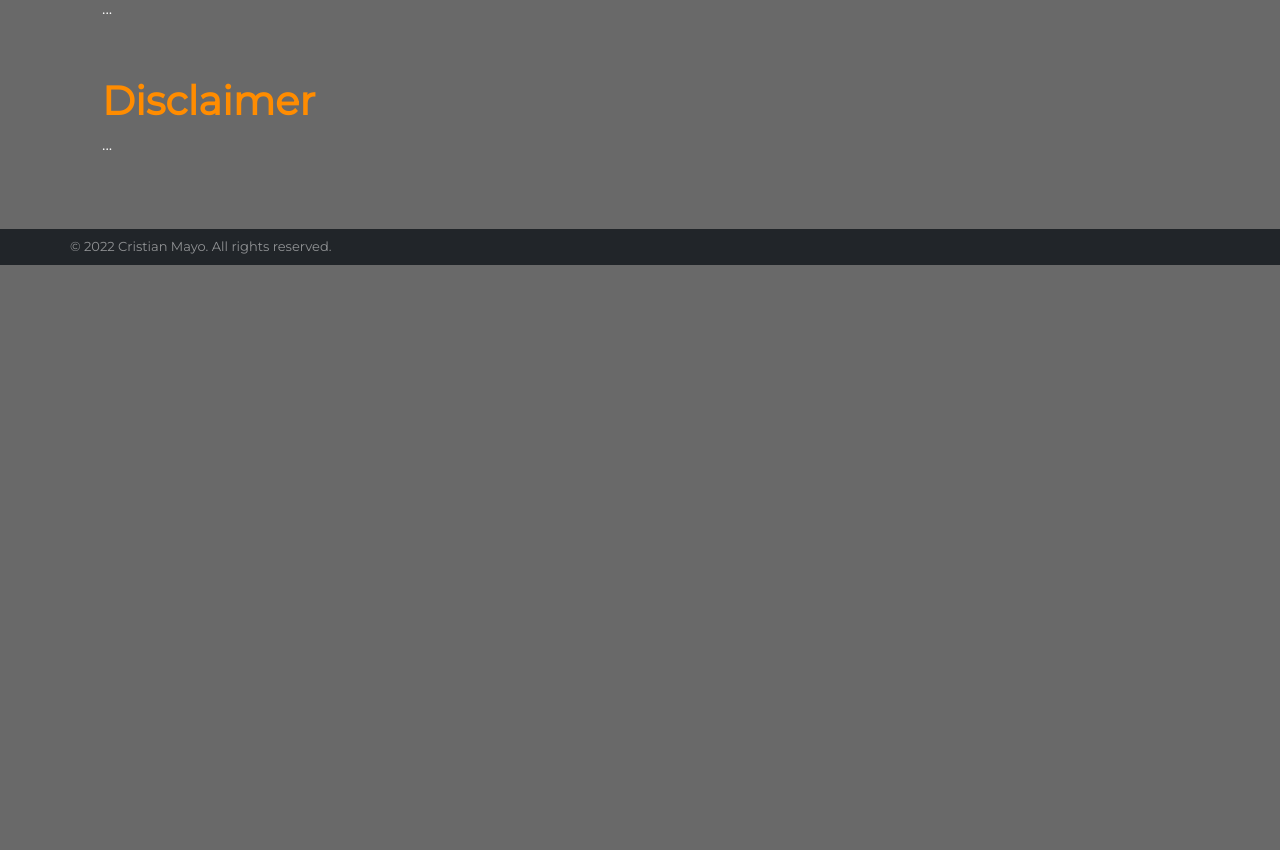
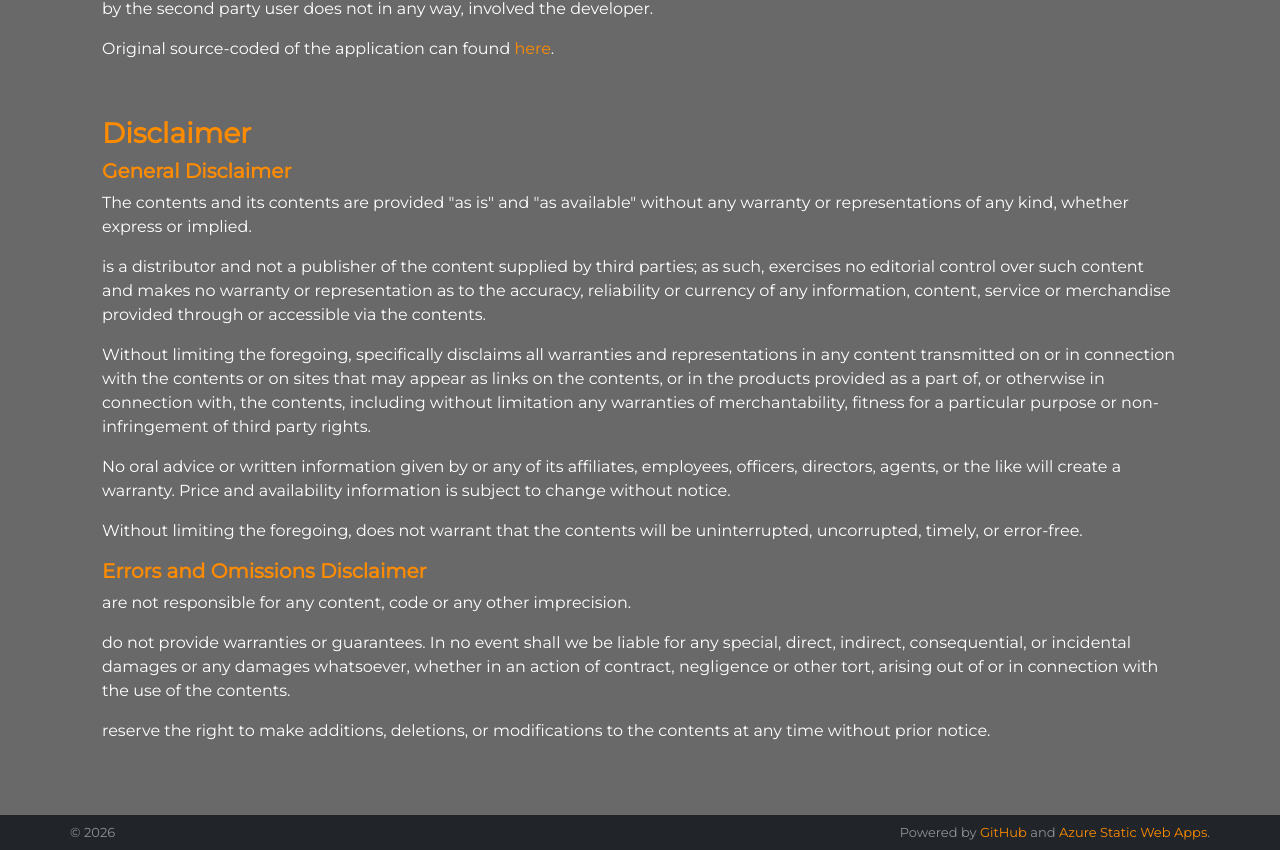
Before and after one commit to cristianmayo/eleventy-blogsite-generator, an Eleventy site: page src/about.njk in a window 1280 px wide. Shown: the part 717-1567 px from the top of the page. Before the commit the page ends 982 px from the top, so only its background shows below. Built offline with nearby package versions, Linux system fonts and the light colour scheme; Eleventy itself is replaced by a stand-in of ours; files that its build step writes are made by us from their sources.

Commit message:
Few changes and fixes on contents

```diff
--- a/src/_includes/_base.njk
+++ b/src/_includes/_base.njk
@@ -8,7 +8,7 @@
         <title>{{ title }}</title>
         <meta charset="UTF-8">
         <meta http-equiv="X-UA-Compatible" content="IE=edge">
-        <meta name="description" content="Blog posts in Fullstack Dev Technology">
+        <meta name="description" content="Blog posts in Eleventy Blogsite Generator">
         <meta name="viewport" content="width=device-width, initial-scale=1">
         <link rel="preconnect" href="https://fonts.googleapis.com">
         <link rel="preconnect" href="https://fonts.gstatic.com" crossorigin>
--- a/src/_includes/_footer.njk
+++ b/src/_includes/_footer.njk
@@ -1,5 +1,9 @@
 <footer class="bg-dark text-white-50">
-    <div class="container">
-        <label for="footer">&copy; 2022 Cristian Mayo. All rights reserved.</label>
+    <div class="container d-flex">
+        <label class="me-auto">&copy; {% currentYear %} {{ author }}</label>
+        <label>
+            Powered by <a href="hhttps://github.com/" target="_blank">GitHub</a> and
+            <a href="https://azure.microsoft.com/en-us/services/app-service/static/" target="_blank">Azure Static Web Apps</a>.
+        </label>
     </div>
 </footer>
--- a/src/_includes/_header.njk
+++ b/src/_includes/_header.njk
@@ -9,8 +9,9 @@
                     <img src="/assets/img/_featured.png" class="d-block w-100">
                 {% endif %}
                 <div class="carousel-caption md-block bg-dark">
+                    <label class="badge bg-secondary m-3">Featured Post # {{ loop.index }}</label>
                     <h4>{{ post.data.title }}</h4>
-                    <p class="md-block">Posted by {{ post.data.author }} on {{ post.date }}</p>
+                    <p class="md-block">Posted by {{ post.data.author }} on {{ post.date | postDate }}</p>
                     <p class="md-block">{{ post.data.description }}</p>
                     <a href="{{ post.url }}" class="btn btn-primary p-2">Read more...</a>
                 </div>
--- a/src/_includes/_nav.njk
+++ b/src/_includes/_nav.njk
@@ -2,7 +2,7 @@
     <div class="container">
         <a class="navbar-brand" href="/">
             <img src="/assets/img/_author.png" alt="Author Thumbnail" width="40" class="rounded-circle bg-light">
-            <span class="m-2">Eleventy Blogsite Generator</span>
+            <span class="m-2">{{ siteName }}</span>
         </a>
         <button class="navbar-toggler" type="button" data-bs-toggle="collapse" data-bs-target="#navToggler" aria-controls="navToggler" aria-expanded="false" aria-label="Toggle navigation">
             <span class="navbar-toggler-icon"></span>
@@ -21,12 +21,12 @@
             </ul>
             <ul class="d-flex align-items-center m-0 p-0">
                 <li class="list-inline-item">
-                    <a href="https://github.com/cristianmayo">
+                    <a href="{{ githubProfile }}">
                         <i class="fa-brands fa-github fa-2x"></i>
                     </a>
                 </li>
                 <li class="list-inline-item">
-                    <a href="https://www.linkedin.com/in/cristianmayo/">
+                    <a href="{{ linkedinProfile }}">
                         <i class="fa-brands fa-linkedin fa-2x"></i>
                     </a>
                 </li>
--- a/src/_includes/blog.njk
+++ b/src/_includes/blog.njk
@@ -32,7 +32,7 @@
             <div class="row">
                 <div class="col">
                     <h2>{{ title }}</h2>
-                    <small>Published on {{ date }}</small>
+                    <small>Published on {{ date | postDate }}</small>
                     <p>
                         <label class="badge bg-primary">{{ category }}</label>
                         {{ content | safe }}
--- a/src/about.njk
+++ b/src/about.njk
@@ -5,14 +5,46 @@ layout: '_base.njk'
 <main>
     <section>
         <article>
-            <h1>This Blog</h1>
-            <p>...</p>
+            <h3>{{ siteName }}</h3>
+            <p>This blogsite was developed using open-sourced technologies. The site primarily serve part of
+                developers portfolio and shared to be in public use. Contents and details are primarily handled
+                by second party whom are reusing the site application, hence, any liability incur by the
+                second party user does not in any way, involved the developer.</p>
+            <p>Original source-coded of the application can found
+                <a href="https://github.com/cristianmayo/eleventy-blogsite-generator"
+                target="_blank">here</a>.</p>
         </article>
     </section>
     <section>
+        <h3>Disclaimer</h3>
         <article>
-            <h1>Disclaimer</h1>
-            <p>...</p>
+            <h5>General Disclaimer</h5>
+            <p>The {{ siteName }} contents and its contents are provided "as is" and "as available"
+                without any warranty or representations of any kind, whether express or implied.</p>
+            <p>{{ siteName }} is a distributor and not a publisher of the content supplied by third parties;
+                as such, {{ siteName }} exercises no editorial control over such content and makes no warranty
+                or representation as to the accuracy, reliability or currency of any information, content, service or
+                merchandise provided through or accessible via the {{ siteName }} contents. </p>
+            <p>Without limiting the foregoing, {{ siteName }} specifically disclaims all warranties and
+                representations in any content transmitted on or in connection with the {{ siteName }} contents or
+                on sites that may appear as links on the {{ siteName }} contents, or in the products provided as a part of,
+                or otherwise in connection with, the {{ siteName }} contents, including without limitation any warranties of
+                merchantability, fitness for a particular purpose or non-infringement of third party rights. </p>
+            <p>No oral advice or written information given by {{ siteName }} or any of its affiliates,
+                employees, officers, directors, agents, or the like will create a warranty.
+                Price and availability information is subject to change without notice. </p>
+            <p>Without limiting the foregoing, {{ siteName }} does not warrant that the {{ siteName }} contents
+                will be uninterrupted, uncorrupted, timely, or error-free.</p>
+        </article>
+        <article>
+            <h5>Errors and Omissions Disclaimer</h5>
+            <p>{{ siteName }} are not responsible for any content, code or any other imprecision.</p>
+            <p>{{ siteName }} do not provide warranties or guarantees. In no event shall we be liable for any special,
+                direct, indirect, consequential, or incidental damages or any damages whatsoever,
+                whether in an action of contract, negligence or other tort, arising out of or in connection
+                with the use of the contents.</p>
+            <p>{{ siteName }} reserve the right to make additions, deletions, or modifications to the contents
+                at any time without prior notice.</p>
         </article>
     </section>
 </main>
--- a/src/archive.njk
+++ b/src/archive.njk
@@ -15,7 +15,7 @@ layout: '_base.njk'
                 <li>
                     <a href="{{ post.url }}" target="_blank">{{ post.data.title }}</a>
                     <span class="text-white-50"> | </span>
-                    <span> by {{ post.data.author }} on {{ post.date }}</span>
+                    <span> by {{ post.data.author }} on {{ post.date | postDate }}</span>
                 </li>
                 {% endfor %}
             </ul>
--- a/src/assets/style.css
+++ b/src/assets/style.css
@@ -1,5 +1,9 @@
 * {
     box-sizing: content-box !important;
+    -webkit-transition: 1s ease-in-out;
+    -moz-transition: 1s ease-in-out;
+    -o-transition: 1s ease-in-out;
+    transition: 1s ease-in-out;
 }
 
 body {
@@ -86,6 +90,7 @@ footer {
 }
 
 .blogpost__recent {
+    min-height: 15rem;
     border-radius: 0.5rem;
     margin-bottom: 2rem;
     padding: 0;
--- a/src/blog/blog.json
+++ b/src/blog/blog.json
@@ -2,5 +2,5 @@
     "layout": "blog.njk",
     "tags": "post",
     "author": "Cristian Mayo",
-    "author-thumbnail": "/assets/img/_author.png"
+    "authorThumbnail": "/assets/img/_author.png"
 }
--- a/src/index.njk
+++ b/src/index.njk
@@ -11,12 +11,12 @@ layout: '_base.njk'
                 <article class="row bg-dark text-light blogpost__recent shadow">
                 {% if post.data.image %}
                     <div class="col-lg-6 order-lg-2 p-0 blogpost__featured_img">
-                        <img src="{{ post.data.image }}" alt="Sample Feature Image">
+                        <img src="{{ post.data.image }}" alt="{{ post.data.imageAlt }}">
                     </div>
                 {% endif %}
                     <div class="col order-lg-1 blogpost__overview">
                         <h3>{{ post.data.title }}</h3>
-                        <p class="text-muted">by {{ post.data.author }} on {{ post.data.date }}</p>
+                        <p class="text-muted">by {{ post.data.author }} on {{ post.date | postDate }}</p>
                         <p>{{ post.data.description }}</p>
                         <a href="{{ post.url }}" class="btn btn-primary p-2">Read more...</a>
                     </div>
```
Also changed, not shown: package.json (+10 -2 lines), src/blog/2022-04-11-sample-post.md (+1 -0 lines), src/blog/2022-04-12-sample-post.md (+1 -0 lines), src/blog/2022-04-13-sample-post.md (+1 -0 lines), src/blog/2022-04-14-sample-post.md (+0 -1 lines), src/src.json (added, +8 -0 lines), .eleventy.js, 1 other file.
